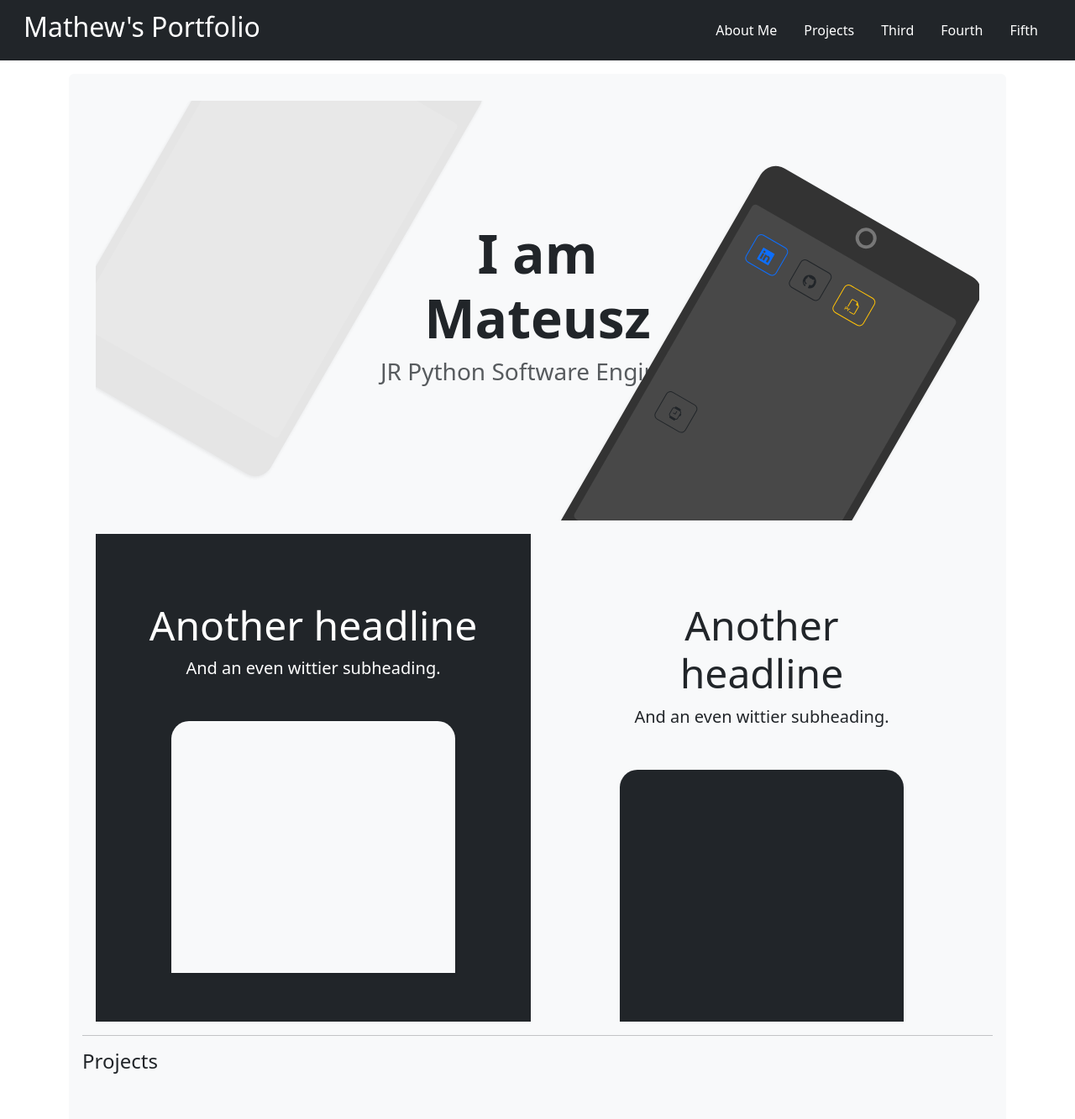
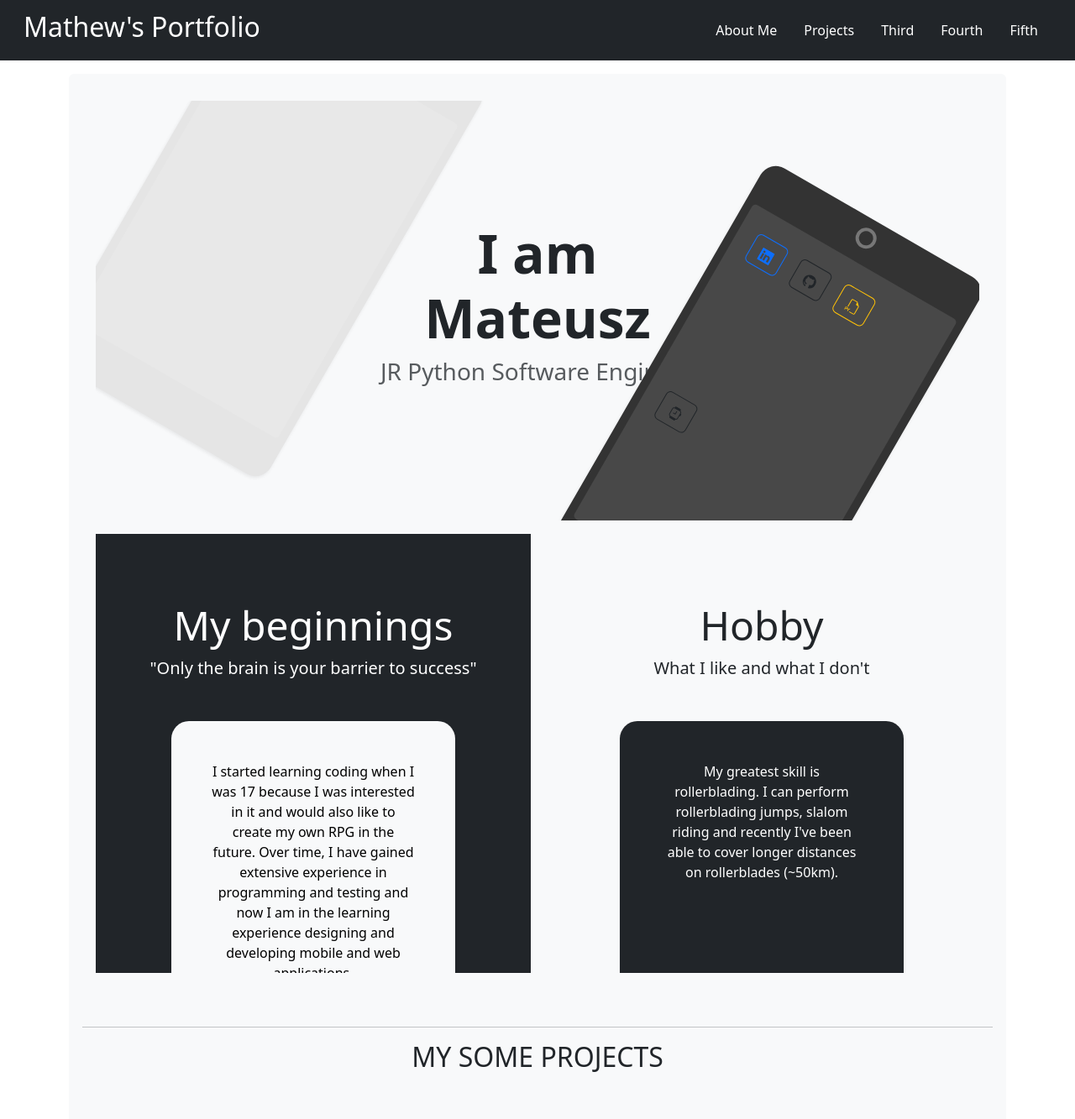
Before and after one commit to Wolanin00/Portfolio_Page_2, a Flask app: page / in a window 1280 px wide. Shown: the top 1333 px of the page at 84% size. Run offline with Flask 3, Linux system fonts and the light colour scheme.

Commit message:
update about me segment

```diff
--- a/templates/index.html
+++ b/templates/index.html
@@ -123,7 +123,6 @@
                     </svg>
                 </a>
 
-
                 <a href="https://www.online-stopwatch.com/" class="btn btn-outline-dark" style="position: absolute; right:75%; top:55%">
                     <svg xmlns="http://www.w3.org/2000/svg" width="16" height="16" fill="currentColor" class="bi bi-smartwatch" viewBox="0 0 16 16">
                     <path d="M9 5a.5.5 0 0 0-1 0v3H6a.5.5 0 0 0 0 1h2.5a.5.5 0 0 0 .5-.5V5z"/>
@@ -133,29 +132,37 @@
             </div>
             <div class="product-device product-device-2 shadow-sm d-none d-md-block"></div>
         </div>
-        <div class="d-md-flex flex-md-equal w-100 my-md-3 ps-md-3">
+        <div class="d-md-flex flex-md-equal w-100 my-md-3 ps-md-3 pb-5">
             <div class="text-bg-dark me-md-3 pt-3 px-3 pt-md-5 px-md-5 text-center overflow-hidden"
                  style="width: 50%">
                 <div class="my-3 py-3">
-                    <h2 class="display-5">Another headline</h2>
-                    <p class="lead">And an even wittier subheading.</p>
+                    <h2 class="display-5">My beginnings</h2>
+                    <p class="lead">"Only the brain is your barrier to success"</p>
                 </div>
                 <div class="bg-body-tertiary shadow-sm mx-auto"
-                     style="width: 80%; height: 300px; border-radius: 21px 21px 0 0;"></div>
+                     style="width: 80%; height: 300px; border-radius: 21px 21px 0 0;color:black">
+                    <p class="font-weight-bold p-5">
+                        I started learning coding when I was 17 because I was interested in it and would also like to create my own RPG in the future. Over time, I have gained extensive experience in programming and testing and now I am in the learning experience designing and developing mobile and web applications.
+                    </p>
+                </div>
             </div>
             <div class="bg-body-tertiary me-md-3 pt-3 px-3 pt-md-5 px-md-5 text-center overflow-hidden"
                  style="width: 50%">
                 <div class="my-3 p-3">
-                    <h2 class="display-5">Another headline</h2>
-                    <p class="lead">And an even wittier subheading.</p>
+                    <h2 class="display-5">Hobby</h2>
+                    <p class="lead">What I like and what I don't</p>
                 </div>
                 <div class="bg-dark shadow-sm mx-auto"
-                     style="width: 80%; height: 300px; border-radius: 21px 21px 0 0;"></div>
+                     style="width: 80%; height: 300px; border-radius: 21px 21px 0 0;">
+                <p class="font-weight-bold p-5" style="color:white">
+                    My greatest skill is rollerblading. I can perform rollerblading jumps, slalom riding and recently I've been able to cover longer distances on rollerblades (~50km).
+                </p>
+                </div>
             </div>
         </div>
         <!--PROJECTS-->
         <hr>
-        <h4 id="scrollspyHeading2">Projects</h4>
+        <h2 id="scrollspyHeading2" style="text-align:center">MY SOME PROJECTS</h2>
         <div class="album py-5 bg-light">
             <div class="container">
                 <div class="row row-cols-1 row-cols-sm-2 row-cols-md-3 g-3">
@@ -235,6 +242,11 @@
         <h4 id="scrollspyHeading5">Fifth heading</h4>
         <p></p>
     </div>
+
+    <footer class="py-3 my-4">
+        <hr>
+        <p class="text-center text-body-secondary">© 2023 Copyright By Mateusz</p>
+    </footer>
 </div>
 </body>
 </html>
```
